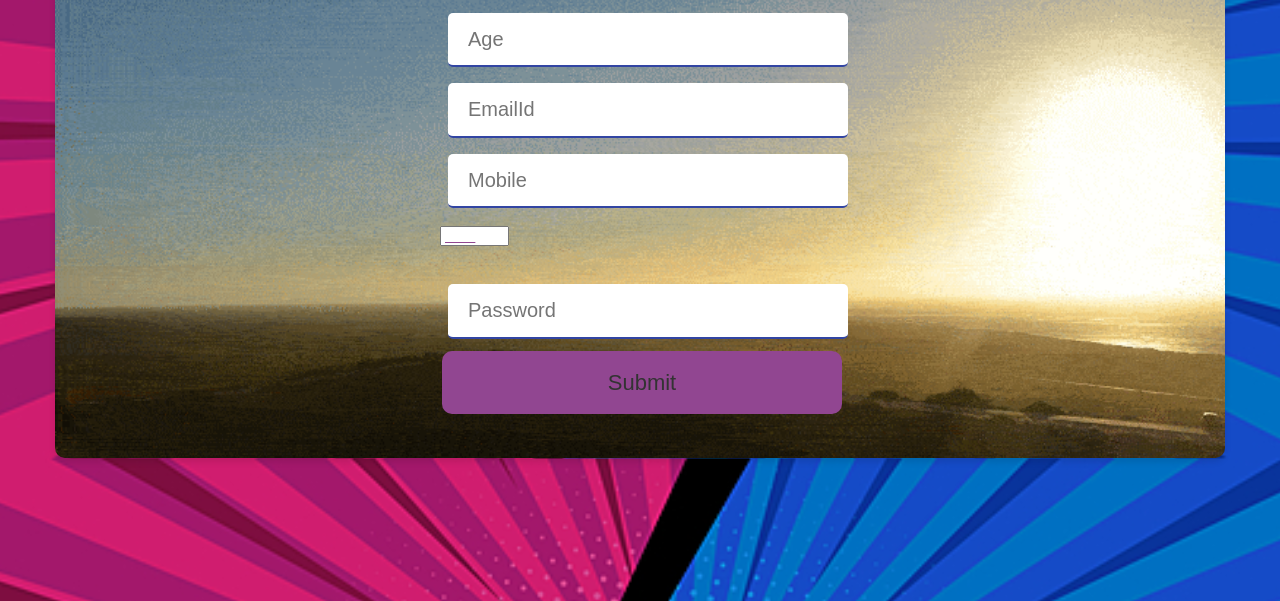
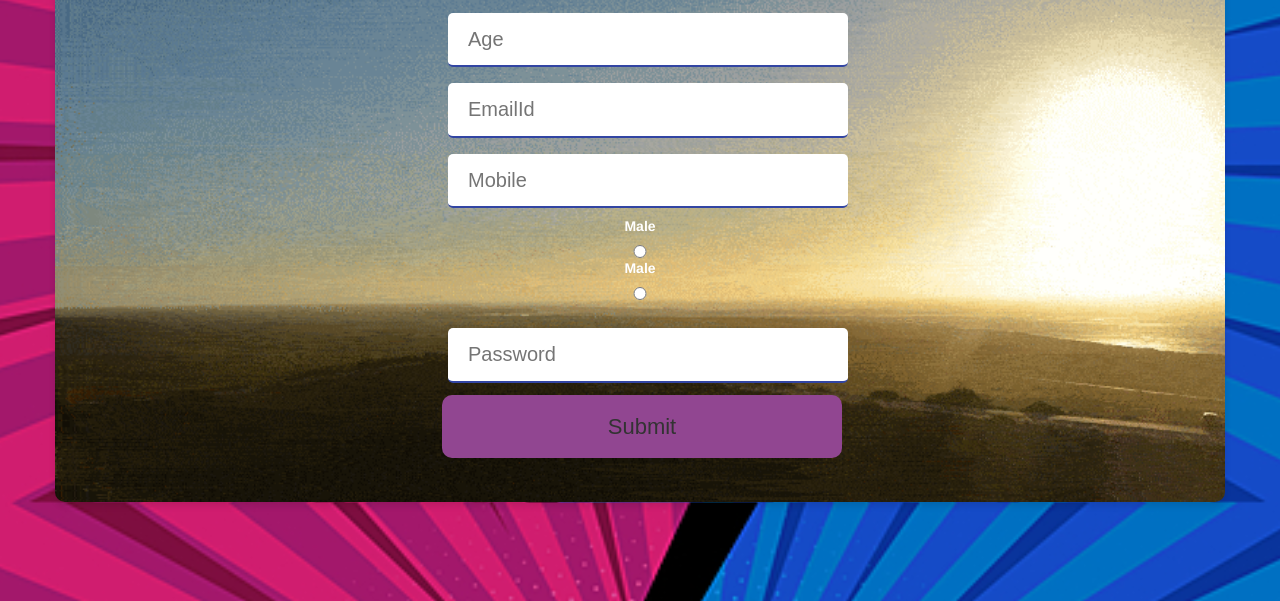
Before and after one commit to drutitati6/registration-form, a website: page docs/index.html in a window 1280 px wide. Shown: the part 199-800 px from the top of the page. Drawn offline with nearby package versions, Linux system fonts and the light colour scheme.

Commit message:
index.html

```diff
--- a/docs/index.html
+++ b/docs/index.html
@@ -26,11 +26,12 @@
                     <br>
                     <input type="tel" class="box" id="phno" name="phno" placeholder="Mobile" required/>
                     <br>
-                    <select id="gender" name="gender" class="checkbox" required>
+                      <label for="male">Male</label>
+                    <input type="radio" id="male" name="gender" value="male" class="radio" required>
+                      <label for="male">Male</label>
+                   <input type="radio" id="female" name="gender" value="female" class="radio" required>
 
-                         <option value="male">Male</option>
-                     <option value="female">Female</option>
-                         </select>
+
                     <br>
                     <input type="password" class="box" id="password" name="password" placeholder="Password" required/>
                     <br>
```
